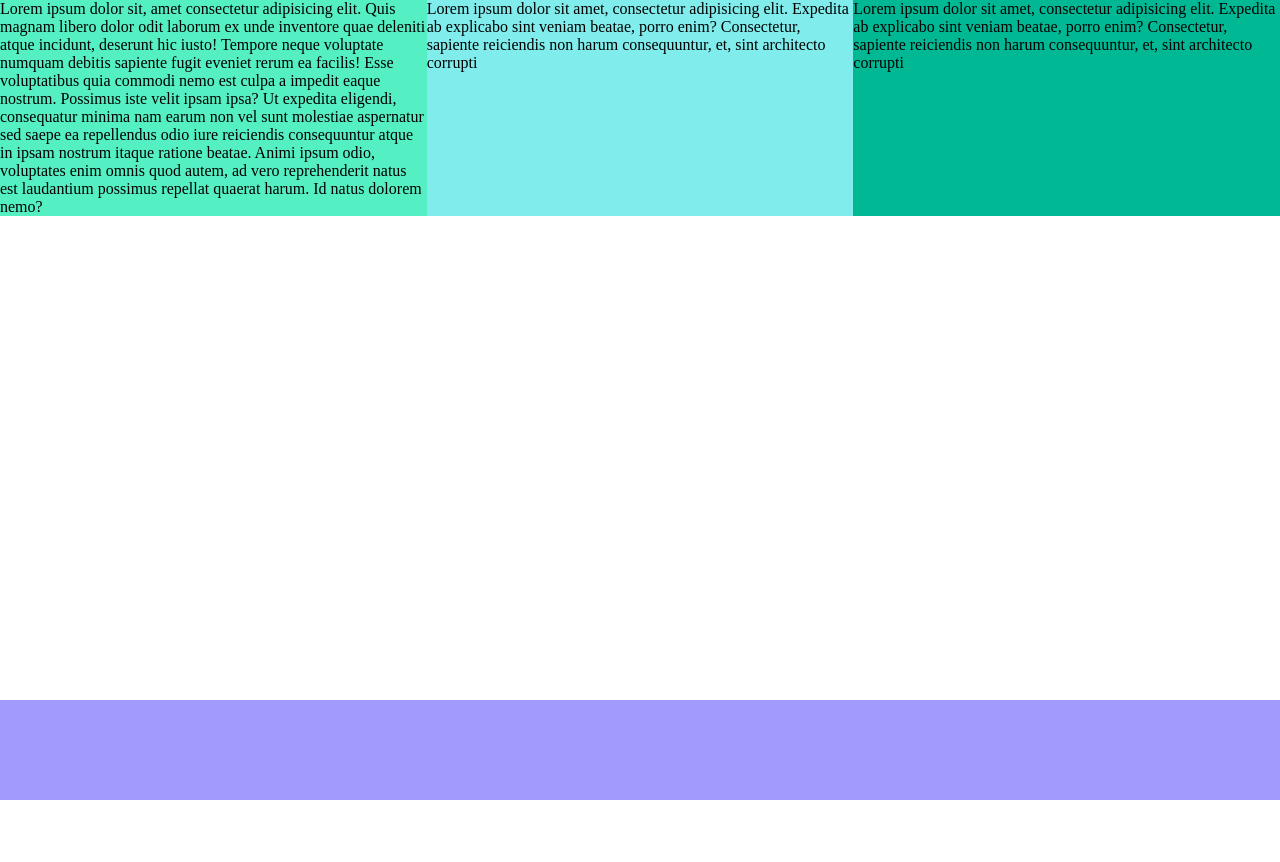
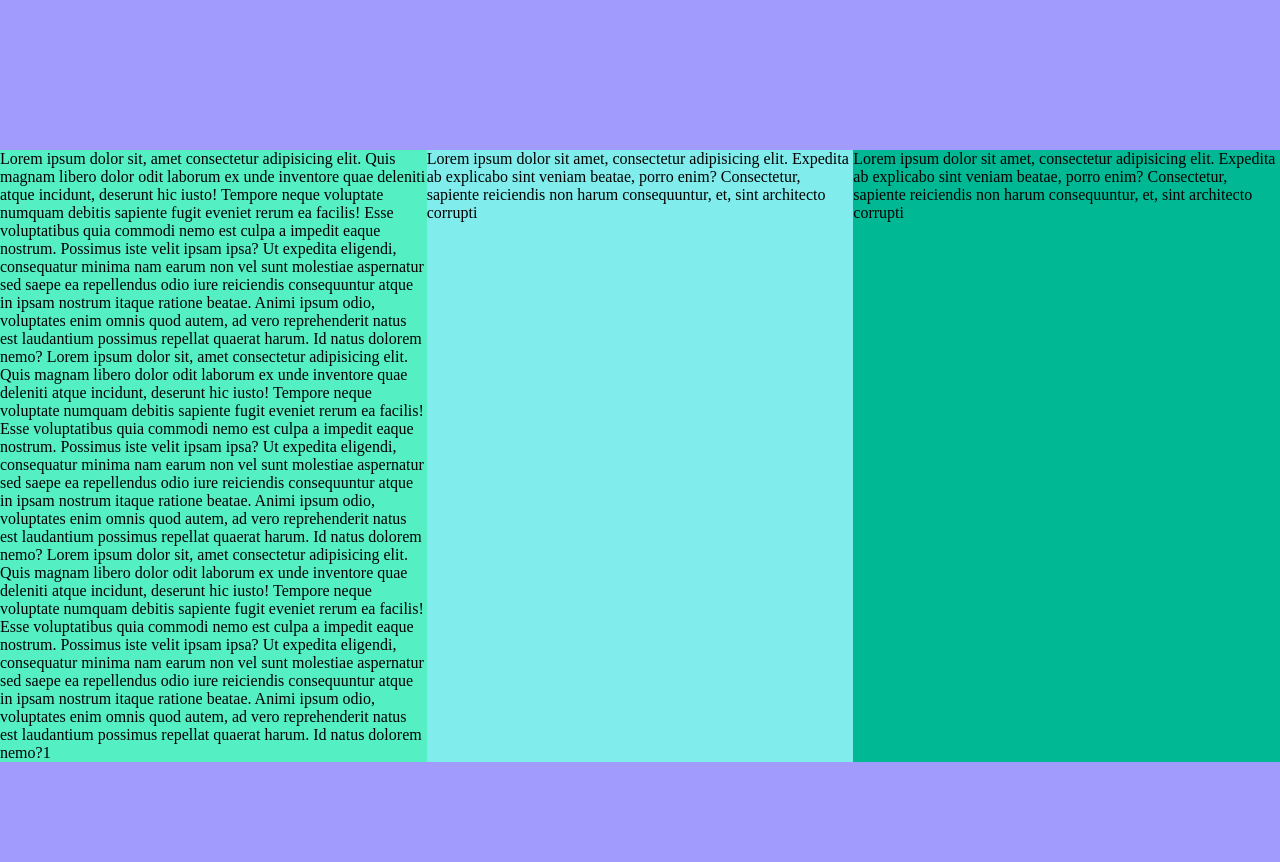
Before and after one commit to VeryLazyFox/homeworks, a PHP site: page / in a window 1280 px wide. Before the commit the page ends 800 px from the top, so only its background shows below. Run offline with PHP 8.4, Linux system fonts and the light colour scheme.

Commit message:
fix div + add header

```diff
--- a/WD_PS1 HTML, CSS/3_column/index.html
+++ b/WD_PS1 HTML, CSS/3_column/index.html
@@ -7,9 +7,12 @@
     <link href="style.css" rel="stylesheet">
   </head>
   <body>
+    <header></header>
     <div class="container">
       <div class="container__item container__item-green">
         Lorem ipsum dolor sit, amet consectetur adipisicing elit. Quis magnam libero dolor odit laborum ex unde inventore quae deleniti atque incidunt, deserunt hic iusto! Tempore neque voluptate numquam debitis sapiente fugit eveniet rerum ea facilis! Esse voluptatibus quia commodi nemo est culpa a impedit eaque nostrum. Possimus iste velit ipsam ipsa? Ut expedita eligendi, consequatur minima nam earum non vel sunt molestiae aspernatur sed saepe ea repellendus odio iure reiciendis consequuntur atque in ipsam nostrum itaque ratione beatae. Animi ipsum odio, voluptates enim omnis quod autem, ad vero reprehenderit natus est laudantium possimus repellat quaerat harum. Id natus dolorem nemo?
+        Lorem ipsum dolor sit, amet consectetur adipisicing elit. Quis magnam libero dolor odit laborum ex unde inventore quae deleniti atque incidunt, deserunt hic iusto! Tempore neque voluptate numquam debitis sapiente fugit eveniet rerum ea facilis! Esse voluptatibus quia commodi nemo est culpa a impedit eaque nostrum. Possimus iste velit ipsam ipsa? Ut expedita eligendi, consequatur minima nam earum non vel sunt molestiae aspernatur sed saepe ea repellendus odio iure reiciendis consequuntur atque in ipsam nostrum itaque ratione beatae. Animi ipsum odio, voluptates enim omnis quod autem, ad vero reprehenderit natus est laudantium possimus repellat quaerat harum. Id natus dolorem nemo?
+        Lorem ipsum dolor sit, amet consectetur adipisicing elit. Quis magnam libero dolor odit laborum ex unde inventore quae deleniti atque incidunt, deserunt hic iusto! Tempore neque voluptate numquam debitis sapiente fugit eveniet rerum ea facilis! Esse voluptatibus quia commodi nemo est culpa a impedit eaque nostrum. Possimus iste velit ipsam ipsa? Ut expedita eligendi, consequatur minima nam earum non vel sunt molestiae aspernatur sed saepe ea repellendus odio iure reiciendis consequuntur atque in ipsam nostrum itaque ratione beatae. Animi ipsum odio, voluptates enim omnis quod autem, ad vero reprehenderit natus est laudantium possimus repellat quaerat harum. Id natus dolorem nemo?1
       </div>
       <div class="container__item container__item-blue">
         Lorem ipsum dolor sit amet, consectetur adipisicing elit. Expedita ab explicabo sint veniam beatae, porro enim? Consectetur, sapiente reiciendis non harum consequuntur, et, sint architecto corrupti
@@ -17,6 +20,7 @@
       <div class="container__item container__item-mint">
         Lorem ipsum dolor sit amet, consectetur adipisicing elit. Expedita ab explicabo sint veniam beatae, porro enim? Consectetur, sapiente reiciendis non harum consequuntur, et, sint architecto corrupti
       </div>
+    </div>
     <footer></footer>
   </body>
 </html>
--- a/WD_PS1 HTML, CSS/3_column/style.css
+++ b/WD_PS1 HTML, CSS/3_column/style.css
@@ -35,4 +35,9 @@ footer {
   bottom: 0;
 }
 
+header {
+  background-color: #a29bfe;
+  height: 150px;
+}
+
 /*# sourceMappingURL=style.css.map */
--- a/WD_PS1 HTML, CSS/3_column/style.scss
+++ b/WD_PS1 HTML, CSS/3_column/style.scss
@@ -1,10 +1,10 @@
-body {
+body{
   margin: 0;
   min-height:100vh;
   position:relative;
   padding-bottom:100px;
 }
-* {
+*{
     box-sizing: border-box;
 }
 .container{
@@ -31,3 +31,7 @@ footer{
   width: 100%;
   bottom: 0;
 }
+header{
+  background-color: #a29bfe;
+  height: 150px;
+}
```
Also changed, not shown: 1 other file. Lines whose indentation alone changed are shown as unchanged.
